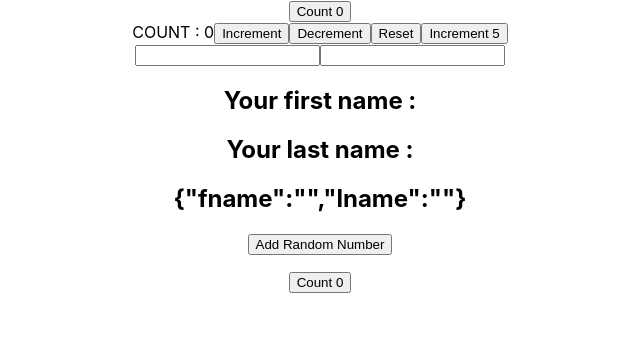
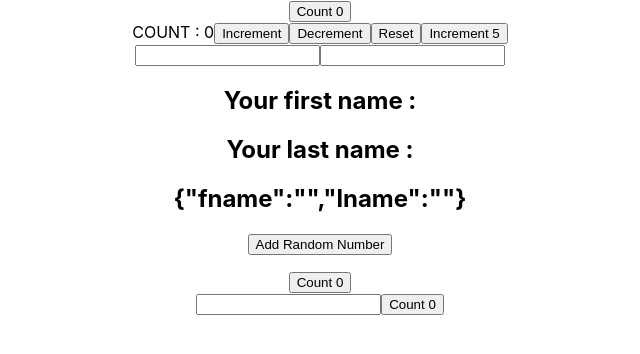
Before and after one commit to chandanabs13/REACT-CODE, a React (Create React App) app in the folder react-hooks/: page / in a window 1280 px wide. Shown: the top 354 px of the page, without its empty margins (320-960 px from the left). Built offline with nearby package versions, Linux system fonts and the light colour scheme.

Commit message:
Use-effect-conditionally

```diff
--- a/react-hooks/src/App.js
+++ b/react-hooks/src/App.js
@@ -6,6 +6,7 @@ import UseStateWithPreviousState from './component/UseStateWithPreviousState';
 import UseStateWithObjects from './component/UseStateWithObjects';
 import UseStatewithArray from './component/UseStatewithArray';
 import UseEffectHook from './component/UseEffectHook';
+import UseEffectConditionally from './component/UseEffectConditionally';
 
 function App() {
   return (
@@ -15,6 +16,7 @@ function App() {
       <UseStateWithObjects />
       <UseStatewithArray />
       <UseEffectHook />
+      <UseEffectConditionally />
     </div>
   );
 }
--- /dev/null
+++ b/react-hooks/src/component/UseEffectConditionally.js
@@ -0,0 +1,21 @@
+import React,{useState,useEffect} from 'react'
+
+function UseEffectConditionally() {
+    const [Count, setCount] = useState(0)
+    const [name,setname] = useState('')
+    useEffect(()=>{
+        console.log('use effect updating document')
+        document.title=`You Clicked ${Count} Times`
+    },[Count])
+  return (
+    <div>
+        <input
+        type='text'
+        value={name}
+        onChange={e => setname(e.target.value)}/>
+      <button onClick={() => setCount(Count+1)}>Count {Count}</button>
+    </div>
+  )
+}
+
+export default UseEffectConditionally;
```
